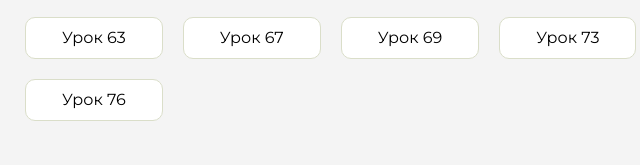
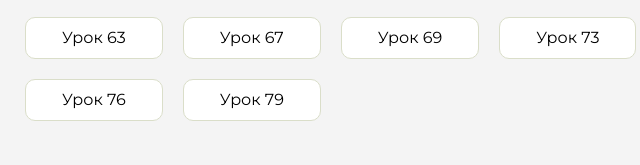
Before and after one commit to Takaz87/lessons, a plain HTML site: page index.html in a window 1280 px wide. Shown: the part 345-510 px from the top of the page, 431-1071 px from the left. Drawn offline with Linux system fonts and the light colour scheme.

Commit message:
Update index.html

```diff
--- a/index.html
+++ b/index.html
@@ -131,6 +131,9 @@
                     <li class="content__list-item">
                         <a href="lesson-76/index.html">Урок 76</a>
                     </li>
+                     <li class="content__list-item">
+                        <a href="lesson-79/index.html">Урок 79</a>
+                    </li>
                 </ul>
             </div>
             <div class="content__block hidden" id="diplomBlock">
```
